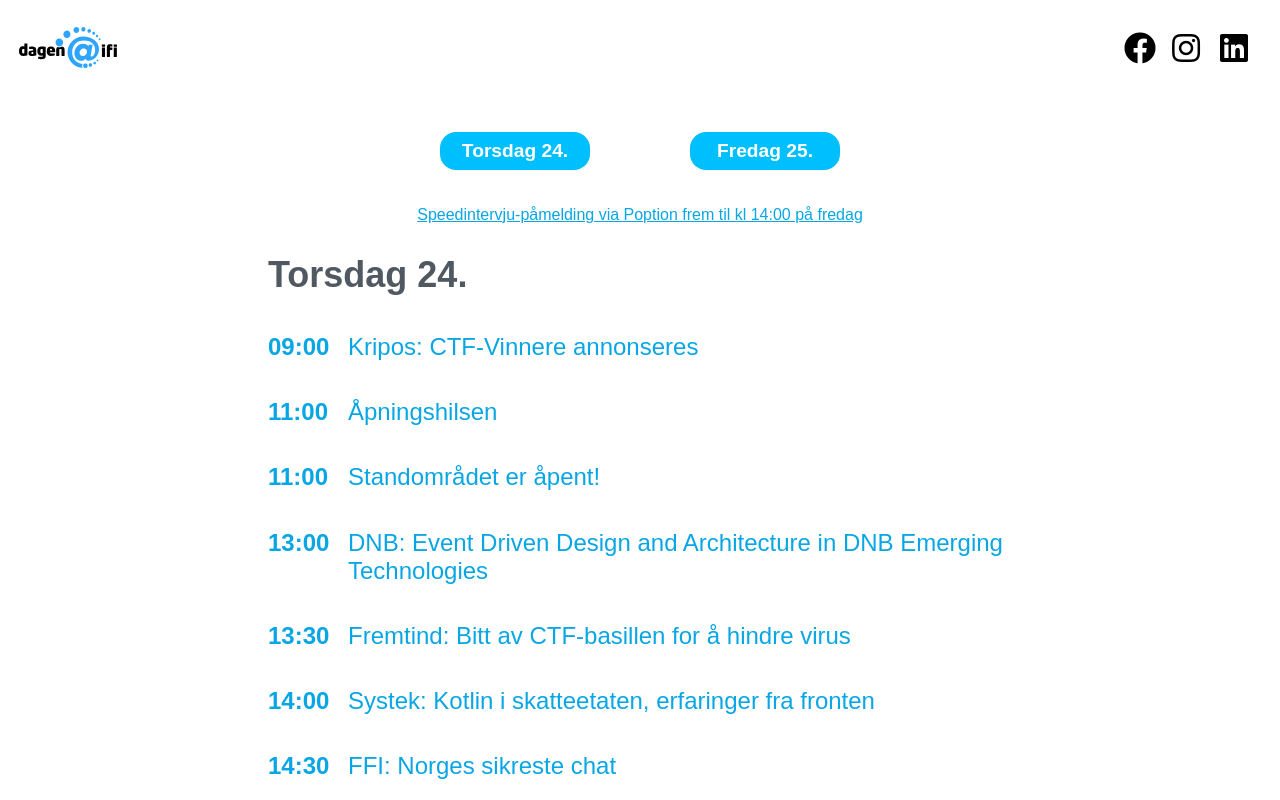
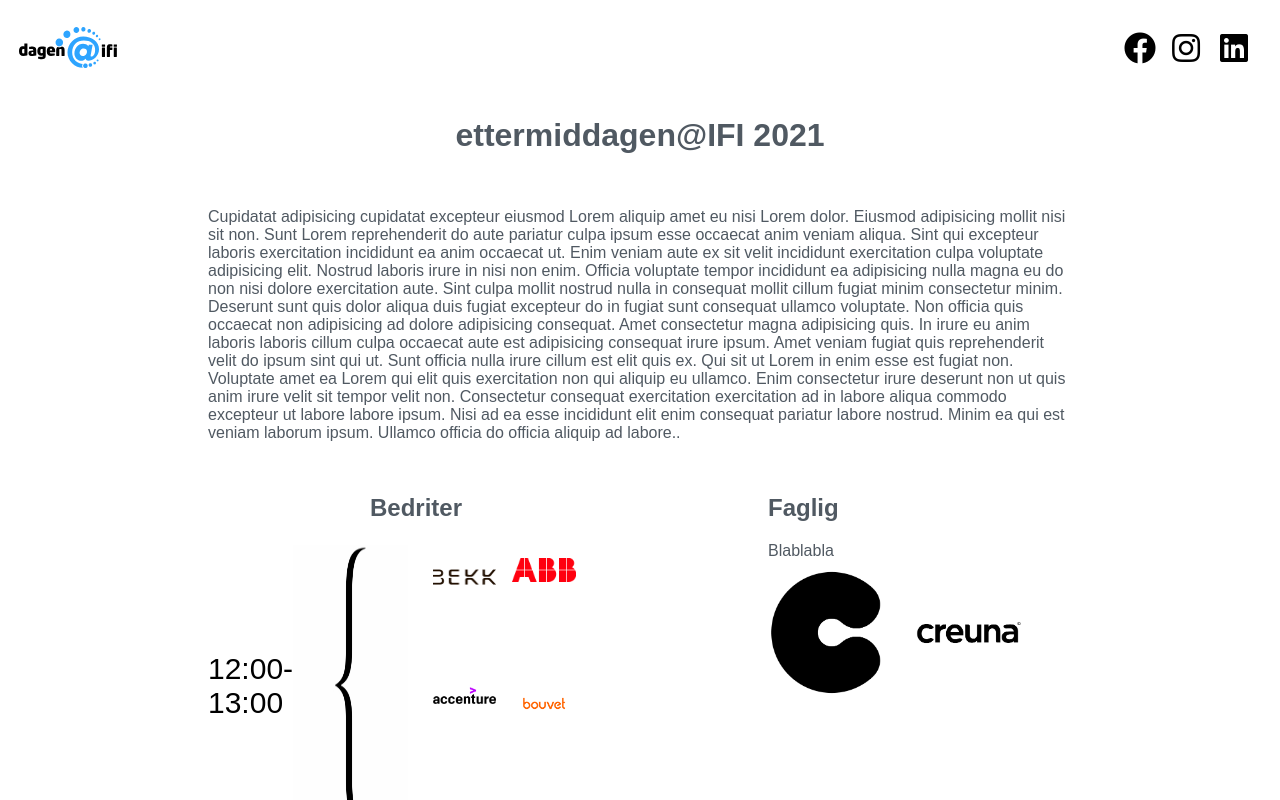
Before and after one commit to ifi-dagen/webpage, a React (Create React App) app: page /program in a window 1280 px wide. Built offline with nearby package versions, Linux system fonts and the light colour scheme.

Commit message:
program skeleton utksast 1

```diff
--- a/src/App-routes.js
+++ b/src/App-routes.js
@@ -1,7 +1,7 @@
 import React, { Component } from "react";
 import { Switch, Route } from "react-router-dom";
 import Kontakt from "./pages/kontakt/Kontakt";
-import Program from "./pages/program/Program";
+import Program from "./pages/program/ettermiddagen_program";
 import Bedrift from "./pages/bedrift/Bedrift";
 import Frivillig from "./pages/frivillig/Frivillig";
 import Front from "./pages/front/Front";
@@ -10,6 +10,7 @@ import Stander from "./pages/standomraade/Stander";
 import BedriftStand from "./pages/bedriftstand/BedriftStand";
 import Studenter from "./pages/studenter/studenter";
 import Foredrag from "./pages/foredrag/foredrag";
+
 
 class Routes extends Component {
     render() {
--- /dev/null
+++ b/src/pages/program/ettermiddagen_program.js
@@ -0,0 +1,186 @@
+
+import React from 'react';
+import styled from 'styled-components'
+
+
+const Program = () => {
+    return(
+    <Container>
+        <Intro>
+            <h1>ettermiddagen@IFI 2021</h1>
+            <p>Cupidatat adipisicing cupidatat excepteur eiusmod Lorem aliquip amet eu nisi Lorem dolor. Eiusmod adipisicing mollit nisi sit non. Sunt Lorem reprehenderit do aute pariatur culpa ipsum esse occaecat anim veniam aliqua. Sint qui excepteur laboris exercitation incididunt ea anim occaecat ut. Enim veniam aute ex sit velit incididunt exercitation culpa voluptate adipisicing elit.
+
+Nostrud laboris irure in nisi non enim. Officia voluptate tempor incididunt ea adipisicing nulla magna eu do non nisi dolore exercitation aute. Sint culpa mollit nostrud nulla in consequat mollit cillum fugiat minim consectetur minim. Deserunt sunt quis dolor aliqua duis fugiat excepteur do in fugiat sunt consequat ullamco voluptate. Non officia quis occaecat non adipisicing ad dolore adipisicing consequat. Amet consectetur magna adipisicing quis.
+
+In irure eu anim laboris laboris cillum culpa occaecat aute est adipisicing consequat irure ipsum. Amet veniam fugiat quis reprehenderit velit do ipsum sint qui ut. Sunt officia nulla irure cillum est elit quis ex. Qui sit ut Lorem in enim esse est fugiat non. Voluptate amet ea Lorem qui elit quis exercitation non qui aliquip eu ullamco.
+
+Enim consectetur irure deserunt non ut quis anim irure velit sit tempor velit non. Consectetur consequat exercitation exercitation ad in labore aliqua commodo excepteur ut labore labore ipsum. Nisi ad ea esse incididunt elit enim consequat pariatur labore nostrud. Minim ea qui est veniam laborum ipsum. Ullamco officia do officia aliquip ad labore..</p>
+        </Intro>
+        <Comp>
+            <h2>Bedriter</h2>
+            <InnerContainerComp>
+                <Time>12:00-13:00<img src={require("./curlyboi.png")}></img></Time>
+                <Comp1><img src={require("../../img/logoer/Bekk.png")}></img></Comp1>
+                <Comp2><img src={require("../../img/logoer/ABB.png")}></img></Comp2>
+                <Comp3><img src={require("../../img/logoer/Accenture.png")}></img></Comp3>
+                <Comp4><img src={require("../../img/logoer/Bouvet.png")}></img></Comp4>
+            </InnerContainerComp>
+            <InnerContainerComp>
+                <Time>13:00-14:00<img src={require("./curlyboi.png")}></img></Time>
+                <Comp1><img src={require("../../img/logoer/Bredvid.png")}></img></Comp1>
+                <Comp2><img src={require("../../img/logoer/capgemini.png")}></img></Comp2>
+                <Comp3><img src={require("../../img/logoer/cgi.png")}></img></Comp3>
+                <Comp4><img src={require("../../img/logoer/ciber_experis.png")}></img></Comp4>
+            </InnerContainerComp>
+            <InnerContainerComp>
+                <Time>14:00-15:00<img src={require("./curlyboi.png")}></img></Time>
+                <Comp1><img src={require("../../img/logoer/Cisco.png")}></img></Comp1>
+                <Comp2><img src={require("../../img/logoer/clave.png")}></img></Comp2>
+                <Comp3><img src={require("../../img/logoer/cognite.png")}></img></Comp3>
+                <Comp4><img src={require("../../img/logoer/Creuna.png")}></img></Comp4>
+
+            </InnerContainerComp>
+        </Comp>
+        <Edu>
+            <h2>Faglig</h2>
+            <InnerContainerEdu>
+                <Talk>Blablabla</Talk>
+                <TalkComp><img src={require("../../img/logoer/Creuna.png")}></img></TalkComp>
+            </InnerContainerEdu>
+        </Edu>
+    </Container>)
+}
+
+
+
+const Border = styled.div`
+    border: 2px;
+    border-style: solid;
+    border-color: purple;
+    padding: 1em;
+    border-radius: 5px;
+`
+
+const Container = styled.div`
+    display: grid;
+    grid-template-columns: 15vw 35vw 10vw 25vw 15vw;
+    grid-template-areas:
+    ". intro intro intro ."
+    ". comp . edu ."
+`
+
+
+const Intro = styled.div`
+    p {
+        padding: 1em;
+    }
+    grid-area: intro;
+    display: grid;
+    place-items: center;
+`
+
+const Comp = styled.div`
+    grid-area: comp;
+    h2 {
+        display: grid;
+        place-items: center;
+
+    }
+
+`
+
+const Icon = styled.div`
+border: 2px;
+border-style: solid;
+border-color: red;
+padding: 1em;
+border-radius: 5px;
+
+`
+
+const Edu = styled.div`
+    grid-area: edu;
+`
+
+
+
+const InnerContainerComp = styled.div`
+    display: grid;
+
+    grid-template-areas:
+    "time c1 c2"
+    "time c3 c4";
+    padding: 1em;
+    height:20vw;
+    width: 30vw;
+    img {
+        max-width:100%;
+        height:auto;
+         display: grid;
+        place-items: center;
+    }
+`
+
+
+const Comp1 = styled.div`
+    grid-area: c1;
+
+`
+
+const Comp2 = styled.div`
+    grid-area: c2;
+
+
+`
+const Comp3 = styled.div`
+    grid-area: c3;
+
+`
+const Comp4 = styled.div`
+    grid-area: c4;
+
+`
+
+
+const Time = styled.div`
+    grid-area: time;
+    display: flex;
+    place-items: center;
+    padding-right: 2em;
+    justify-items: center;
+    img {
+        height: 110%;
+        width: 70%;
+    }
+    color: black;
+    font-size: 30px;
+`
+
+
+
+const InnerContainerEdu = styled.div`
+    grid-area: edu;
+    border: 2px;
+    display: grid
+    grid-template-columns: 15 vw 10vw;
+    grid-template-areas:
+    "title company"
+`
+const Talk = styled.div`
+    grid-area: title;
+
+`
+
+const TalkComp = styled.div`
+    grid-area: company
+    img {
+        max-width:100%;
+        height:auto;
+        display: grid;
+        place-items: center;
+    }
+`
+
+
+
+export default Program
```
Also changed, not shown: src/pages/program/curlyboi.png (added), 1 other file (tests, documents, lock files or other folders).
